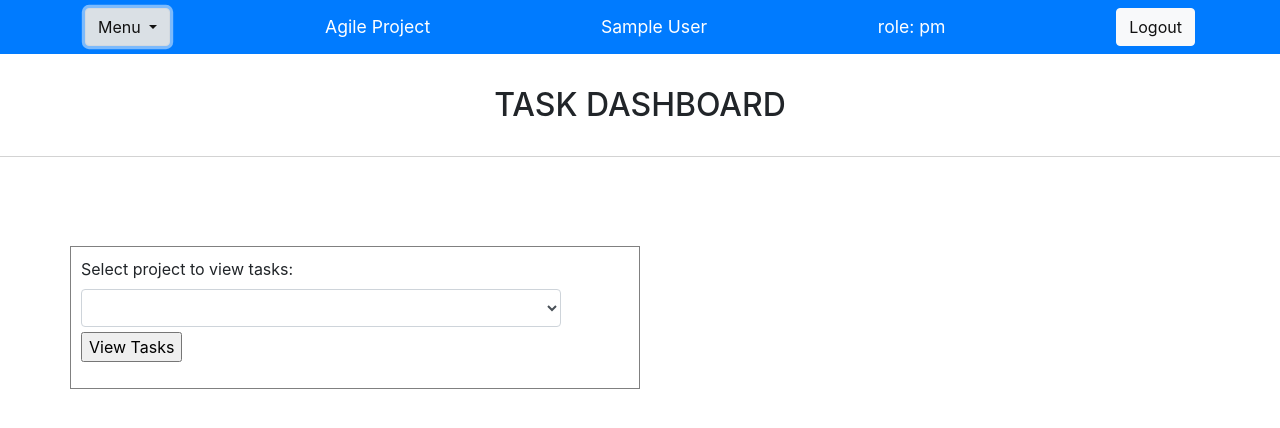
After one commit to DoraEx/armadoro-agile-db, a PHP site: page /view/task_dashboard in a window 1280 px wide. The commit adds this page. Shown: the top 428 px of the page. Run offline with PHP 8.4, Linux system fonts and the light colour scheme; the visitor is signed in with stand-in values (Sample User, id 1); lists and menus that the app fills with data are empty; some libraries are stand-ins or nearby versions.

Commit message:
automated script commit

```diff
--- a/php/template/header.php
+++ b/php/template/header.php
@@ -21,7 +21,7 @@
                     <div class="dropdown-menu" aria-labelledby="mainDropdownMenu">
                         <a class="dropdown-item" href="/">Dashboard</a>
                         <a class="dropdown-item" href="/view/project_selection">Projects</a>
-                        <a class="dropdown-item" href="/view/task">Tasks</a>
+                        <a class="dropdown-item" href="/view/task_dashboard">Tasks</a>
                         <a class="dropdown-item" href="/view/comment">Comments</a>
                         <a class="dropdown-item" href="#">Statistics</a>
                         <?php addManagementConsoleOption(); ?>
--- a/php/view/project/project.php
+++ b/php/view/project/project.php
@@ -109,7 +109,7 @@ function list_project_tasks($in_project_id) {
     SELECT t.task_name AS task_name, t.completed_date AS completed_date, t.status_id AS status_id,
             t.size_id AS size_id, i.iteration_name AS iteration_name
     FROM task t
-    JOIN iteration i ON t.iteration_id = i.iteration_id
+    LEFT JOIN iteration i ON t.iteration_id = i.iteration_id
     WHERE t.project_id = $in_project_id
     ORDER BY t.create_date DESC;
 MARKER;
@@ -117,8 +117,10 @@ MARKER;
 
 
     $result = db_query($project_tasks_query);
+    var_dump($in_project_id);
+    var_dump($result);
     while ($project_tasks_row = mysqli_fetch_array($result)) {
-        $iteration_name = $project_tasks_row['iteration_name'];
+        $iteration_name = empty($project_tasks_row['iteration_name']) ? "Not assigned to an iteration" : $project_tasks_row['iteration_name'];
         $task_name = $project_tasks_row['task_name'];
         $status_id = $project_tasks_row['size_id'];
         $size_id = $project_tasks_row['size_id'];
--- /dev/null
+++ b/php/view/task_dashboard/index.php
@@ -0,0 +1,44 @@
+
+<?php ini_set('display_errors', 1); ?>
+<?php include(realpath($_SERVER["DOCUMENT_ROOT"]) . '/service/session.php'); ?>
+<?php $_SESSION['page'] = 'TASK DASHBOARD'; ?>
+<?php require(realpath($_SERVER["DOCUMENT_ROOT"]) . '/template/header.php');?>
+<head><title>TASK DASHBOARD</title></head>
+<?php $e_id = $_SESSION['e_id']; ?>
+<?php require(realpath($_SERVER["DOCUMENT_ROOT"]) . '/template/footer.php'); ?>
+<?php require(realpath($_SERVER["DOCUMENT_ROOT"]) . '/view/task_dashboard/task_dashboard.php');?>
+
+
+<br>
+<!-- ADD PROJECT SECTION/////////////////////////// -->
+<!-- ////////////////////////////////////////////// -->
+<div class="container">
+<div class="row well">
+<div class="col-md-6 toledo-dash well">
+
+    <form action="/view/task_dashboard" method="GET">
+        <div class="form-group">
+            <label for="submit1">Select project to view tasks:</label>
+            <!-- Project ID -->
+            <div class="form-group">
+                <select class="form-control" id="sel1" name="project_id">
+                    <?php populate_projects($e_id)?>
+                </select>
+                <input id="submit1" type="submit" value="View Tasks">
+            </div>
+
+        </div>
+    </form>
+
+    <?php
+    if(isset($_GET['project_id'])) {
+        show_all_tasks_for_project($_GET['project_id']);
+    }
+    ?>
+
+</div>
+</div>
+</div>
+<?php require(realpath($_SERVER["DOCUMENT_ROOT"]) . '/template/footer.php'); ?>
+
+<?php require(realpath($_SERVER["DOCUMENT_ROOT"]) . '/template/footer.php'); ?>
--- /dev/null
+++ b/php/view/task_dashboard/task_dashboard.php
@@ -0,0 +1,59 @@
+
+<?php
+// POPULATE PROJECTS ()
+// ///////////////////////////////////////////////////////////////////
+// ///////////////////////////////////////////////////////////////////
+function populate_projects($in_e_id) {
+    $get_projects_query = "CALL get_user_projects($in_e_id)";
+    $result = db_query($get_projects_query);
+    while ($retrieved_row = mysqli_fetch_array($result)) {
+        $p_id = $retrieved_row['project_id'];
+        $p_name = $retrieved_row['project_name'];
+        $project_to_output = <<<MARKER
+        <option value="$p_id">$p_name</option>
+MARKER;
+        echo($project_to_output);
+    }
+}
+// ///////////////////////////////////////////////////////////////////
+
+
+
+
+
+// SHOW ALL TASKS FOR PROJECT()
+// ///////////////////////////////////////////////////////////////////
+// ///////////////////////////////////////////////////////////////////
+function show_all_tasks_for_project($in_project_id) {
+    $query_string = <<< MARKER
+    SELECT t.task_id, t.task_name, t.create_date, t.completed_date, t.project_id, t.iteration_id, t.status_id,
+            t.size_id, t.description, i.iteration_name
+    FROM task t
+    JOIN iteration i ON i.iteration_id = t.iteration_id
+    WHERE t.project_id = $in_project_id;
+MARKER;
+    $db_output = db_query($query_string);
+    var_dump($db_output);
+    while ($row = mysqli_fetch_array($db_output)) {
+        $task_name = $row['t.task_name'];
+        $iteration_name = $row['t.iteration_name'];
+        $status_id = $row['t.status_id'];
+        $size_id = $row['t.size_id'];
+        $description = $row['t.description'];
+        $task_info_out = <<<MARKER
+        <ul class="list-group">
+            <li class="list-group-item active"> <strong>Task: </strong> $task_name</li>
+            <li class="list-group-item "> <strong>Task: </strong> $iteration_name</li>
+            <li class="list-group-item "> <strong>Task: </strong> $status_id</li>
+            <li class="list-group-item "> <strong>Task: </strong> $size_id</li>
+            <li class="list-group-item "> <strong>Task: </strong> $description</li>
+        </ul>
+MARKER;
+        echo($task_info_out);
+        // Free result set
+    $db_output->close();
+    }
+}
+// ///////////////////////////////////////////////////////////////////
+
+?>
```
Also changed, not shown: php/view/project_selection/index.php (line endings or trailing spaces).
